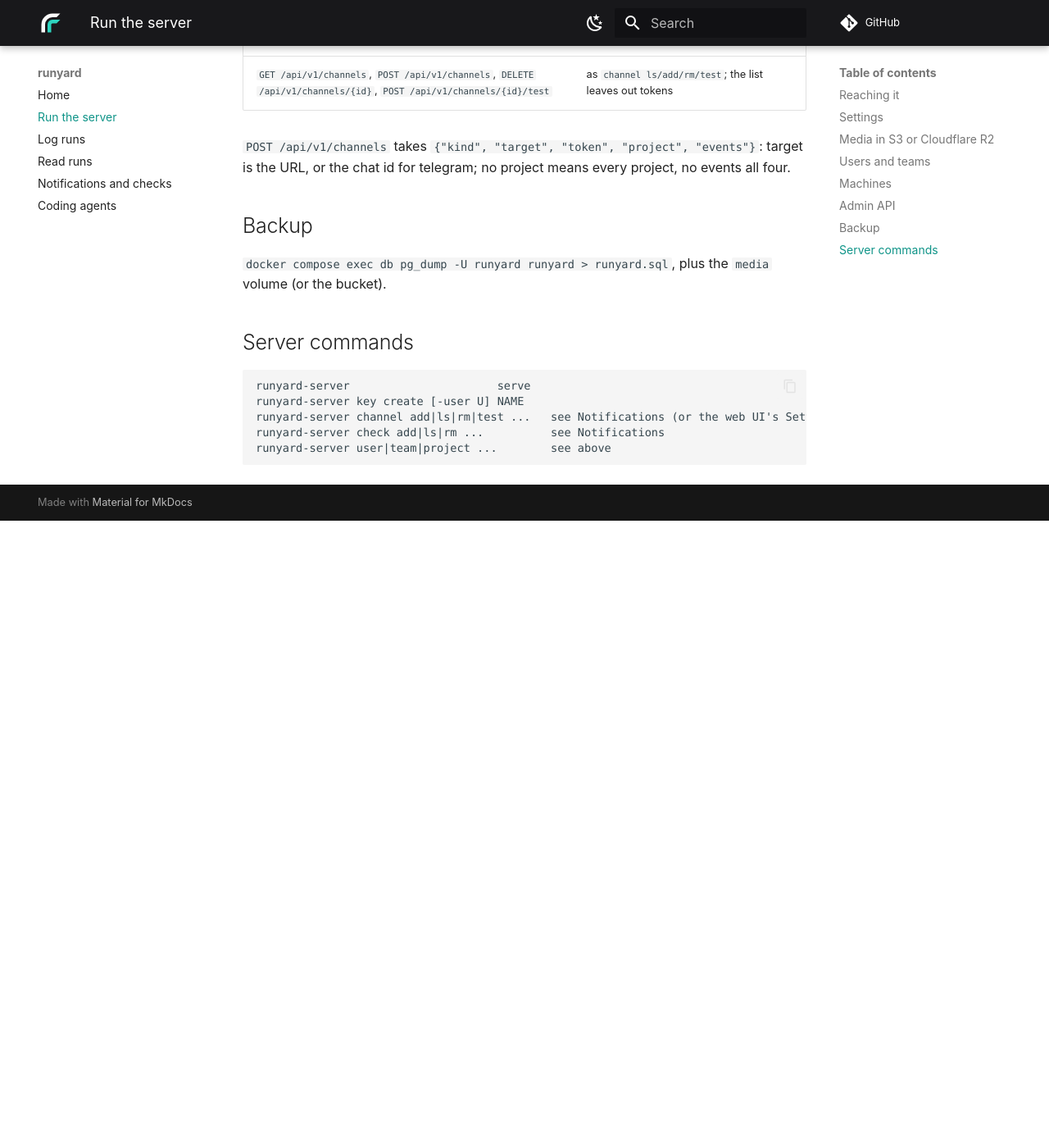
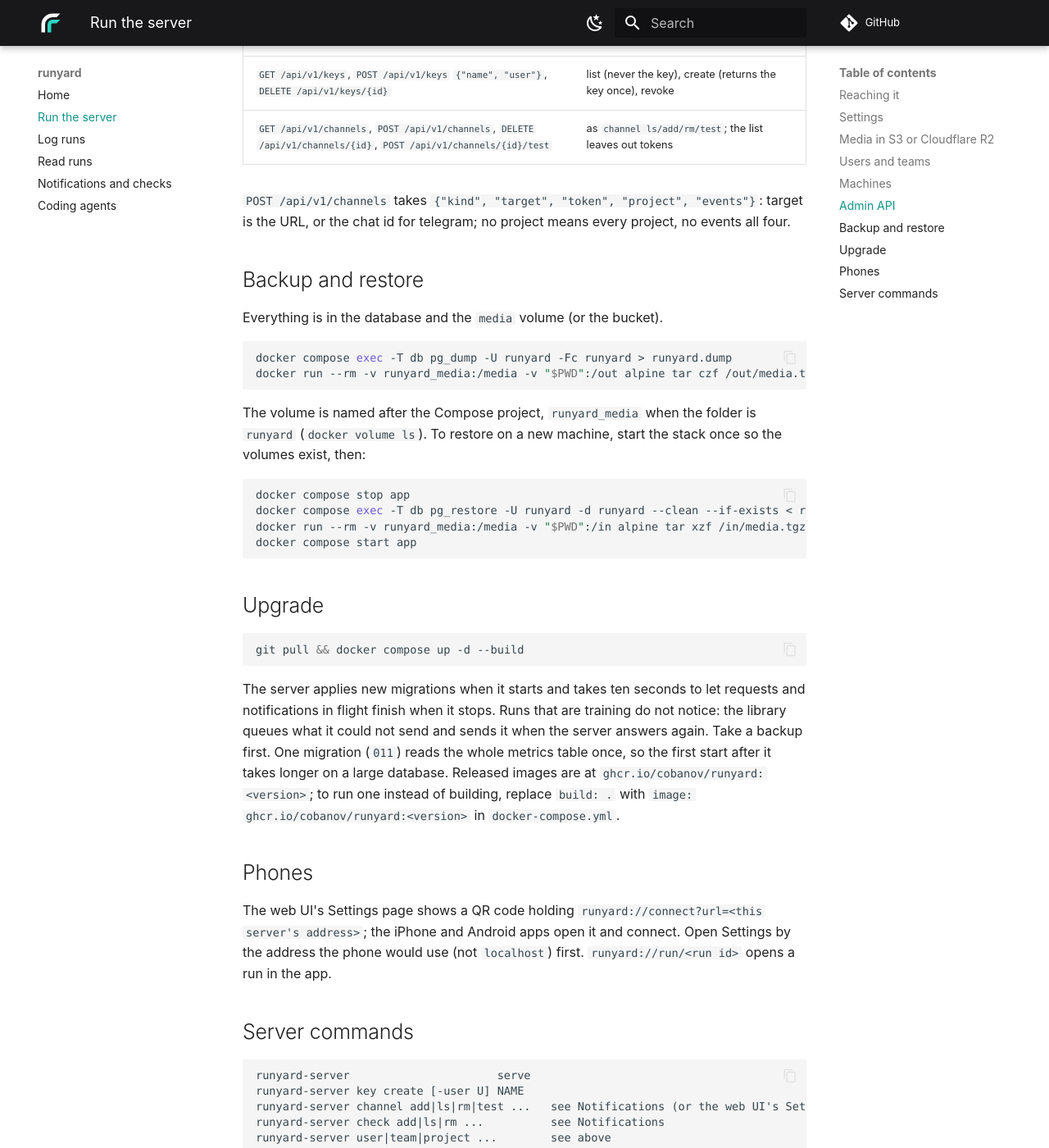
Before and after one commit to cobanov/runyard, an MkDocs documentation site: the page built from docs/server.md, in a window 1280 px wide and 1400 px high, scrolled down 3751 px. Shown: the whole window at 82% size. Built offline with MkDocs 1.6.1 and Material for MkDocs 9.7.7, drawn with Linux system fonts in a browser that asks for light colours; some web fonts are replaced; comment, search, counter and statistics services are not loaded; before the commit the page ends 4386 px from its top, so only the background shows below that; some of the changed text lies outside the part shown.

Commit message:
Docs: a quickstart from nothing to a first run, the W&B bridge per tool, backup, restore and upgrade
The README's quickstart is four numbered steps and says what turns logging on in ai-toolkit, kohya sd-scripts,
transformers and diffusers once the two settings are there. docs/logging.md has when the bridge is on, what it
covers and how each tool was checked; docs/server.md gains restore, upgrade and the phone link. Compose takes
POSTGRES_PASSWORD (the default is unchanged).

Co-Authored-By: Claude Fable 5.2 <noreply@anthropic.com>
Claude-Session: https://claude.ai/code/session_01PjqH8rpWwyp8gqB7GXp2Ge

````diff
--- a/docker-compose.yml
+++ b/docker-compose.yml
@@ -7,7 +7,7 @@ services:
     build: .
     restart: unless-stopped
     environment:
-      DATABASE_URL: postgres://runyard:runyard@db/runyard?sslmode=disable
+      DATABASE_URL: postgres://runyard:${POSTGRES_PASSWORD:-runyard}@db/runyard?sslmode=disable
       RUNYARD_URL: ${RUNYARD_URL:-}  # public address, used for links in notifications
       RUNYARD_AUTH: ${RUNYARD_AUTH:-}  # 1: reads need a login or key, teams see their own projects (README)
       # media and artifacts in an S3-compatible bucket (Cloudflare R2, S3, ...) instead of the media volume
@@ -25,7 +25,8 @@ services:
   db:
     image: postgres:17
     restart: unless-stopped
-    environment: { POSTGRES_USER: runyard, POSTGRES_PASSWORD: runyard, POSTGRES_DB: runyard }
+    # the password only matters on the first start, when the database is made; it is never published outside this network
+    environment: { POSTGRES_USER: runyard, POSTGRES_PASSWORD: "${POSTGRES_PASSWORD:-runyard}", POSTGRES_DB: runyard }
     volumes: ["pg:/var/lib/postgresql/data"]
     healthcheck: { test: ["CMD", "pg_isready", "-U", "runyard"], interval: 2s, timeout: 5s, retries: 30 }
 
--- a/docs/llms.txt
+++ b/docs/llms.txt
@@ -9,7 +9,7 @@ Key facts:
 - Log from Python: `pip install runyard`, set `RUNYARD_SERVER` and `RUNYARD_API_KEY`, then
   `run = runyard.init(project=..., config=...)` and `run.log({...}, step=step)`. The library queues in a background
   thread and never stops training.
-- No code change from tools that speak Weights & Biases (`RUNYARD_WANDB=1`), TensorBoard (`runyard watch ./logs`)
+- No code change from tools that speak Weights & Biases (the bridge is on when `wandb` is not installed; `RUNYARD_WANDB=1` when it is), TensorBoard (`runyard watch ./logs`)
   or MLflow (`MLFLOW_TRACKING_URI` pointed at the server).
 - Agents read through the MCP server at `<server>/mcp` (streamable HTTP, `Authorization: Bearer <key>` when the
   server runs with `RUNYARD_AUTH`), or the `runyard` CLI with `--json`.
--- a/docs/server.md
+++ b/docs/server.md
@@ -28,6 +28,7 @@ Environment variables of the server (in `.env` next to `docker-compose.yml`):
 | `MEDIA_DIR` | where images, videos and uploaded artifacts go, default `./media` (`/media` volume in compose) |
 | `S3_BUCKET`, `S3_ENDPOINT`, `S3_REGION`, `S3_PREFIX`, `S3_ACCESS_KEY_ID`, `S3_SECRET_ACCESS_KEY` | keep those files in an S3-compatible bucket instead |
 | `RUNYARD_PUSH_CONTACT` | `mailto:` or `https:` address push services may contact, default the project page |
+| `POSTGRES_PASSWORD` | the database's password in compose, default `runyard`; set it before the first start (the database is not reachable from outside the Compose network either way) |
 
 ## Media in S3 or Cloudflare R2
 
@@ -139,9 +140,43 @@ Deleting and the server's keys and channels, for scripts and agents. With `RUNYA
 `POST /api/v1/channels` takes `{"kind", "target", "token", "project", "events"}`: target is the URL, or the chat
 id for telegram; no project means every project, no events all four.
 
-## Backup
+## Backup and restore
 
-`docker compose exec db pg_dump -U runyard runyard > runyard.sql`, plus the `media` volume (or the bucket).
+Everything is in the database and the `media` volume (or the bucket).
+
+```sh
+docker compose exec -T db pg_dump -U runyard -Fc runyard > runyard.dump
+docker run --rm -v runyard_media:/media -v "$PWD":/out alpine tar czf /out/media.tgz -C /media .
+```
+
+The volume is named after the Compose project, `runyard_media` when the folder is `runyard`
+(`docker volume ls`). To restore on a new machine, start the stack once so the volumes exist, then:
+
+```sh
+docker compose stop app
+docker compose exec -T db pg_restore -U runyard -d runyard --clean --if-exists < runyard.dump
+docker run --rm -v runyard_media:/media -v "$PWD":/in alpine tar xzf /in/media.tgz -C /media
+docker compose start app
+```
+
+## Upgrade
+
+```sh
+git pull && docker compose up -d --build
+```
+
+The server applies new migrations when it starts and takes ten seconds to let requests and notifications in
+flight finish when it stops. Runs that are training do not notice: the library queues what it could not send
+and sends it when the server answers again. Take a backup first. One migration (`011`) reads the whole metrics
+table once, so the first start after it takes longer on a large database. Released images are at
+`ghcr.io/cobanov/runyard:<version>`; to run one instead of building, replace `build: .` with
+`image: ghcr.io/cobanov/runyard:<version>` in `docker-compose.yml`.
+
+## Phones
+
+The web UI's Settings page shows a QR code holding `runyard://connect?url=<this server's address>`; the iPhone
+and Android apps open it and connect. Open Settings by the address the phone would use (not `localhost`) first.
+`runyard://run/<run id>` opens a run in the app.
 
 ## Server commands
 
````
Also changed, not shown: README.md (+24 -4 lines), SKILL.md (+1 -1 lines), docs/logging.md (+26 -7 lines), docs/reading.md (+7 -2 lines), 1 other file.
